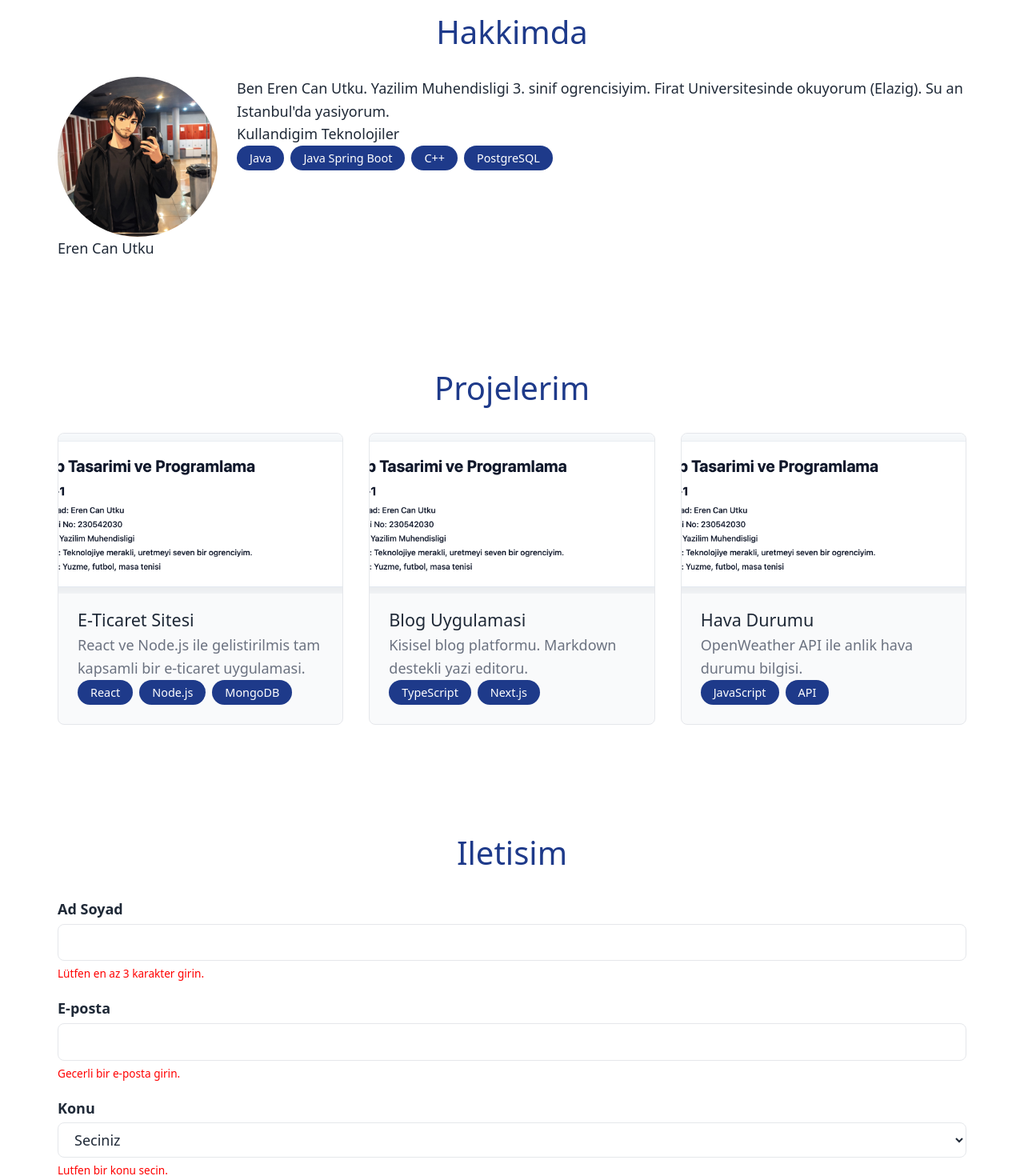
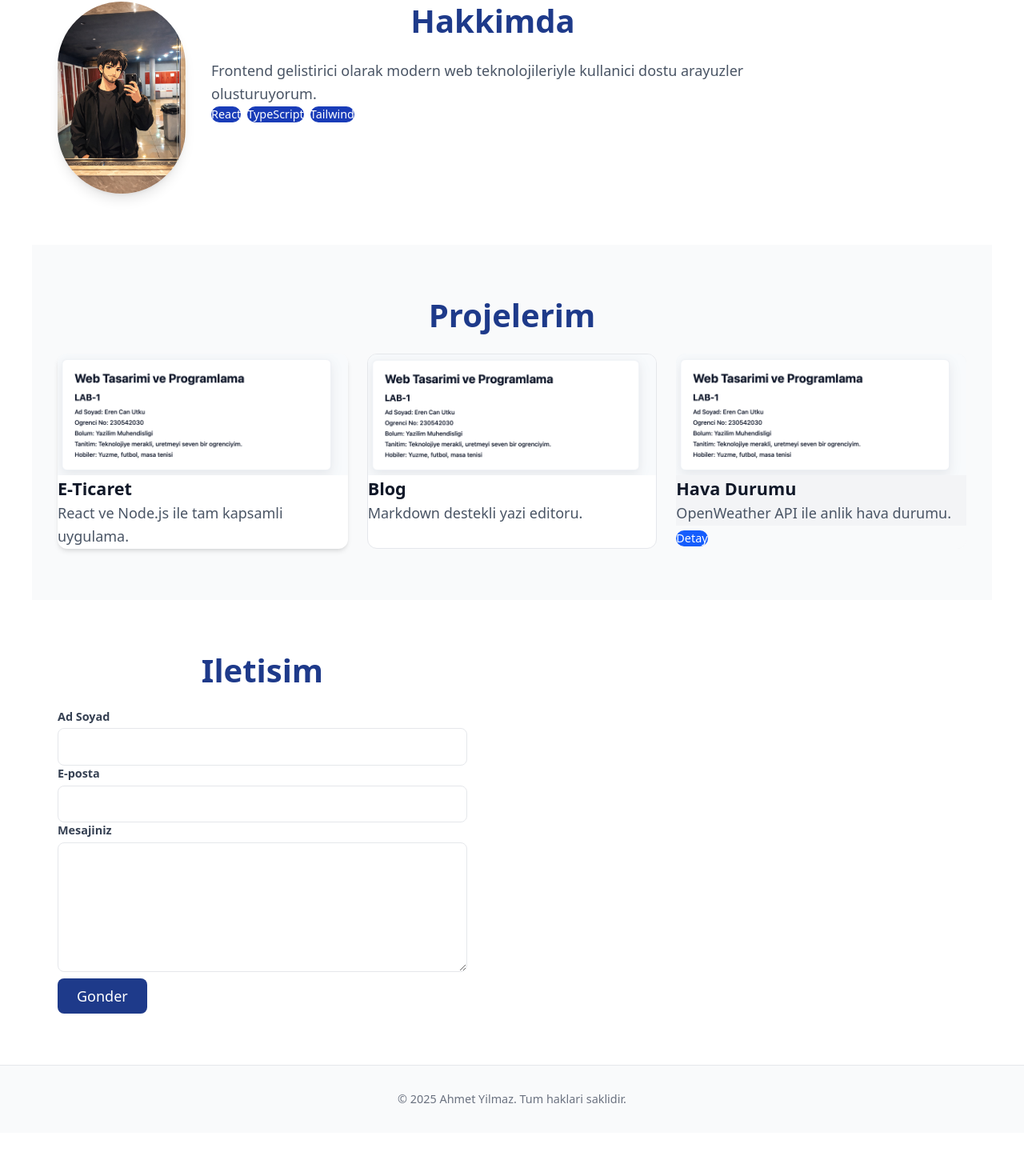
Before and after one commit to Erencanutkuu/Web-Lab, a React (Vite) app: page / in a window 1280 px wide. Shown: the part 134-1604 px from the top of the page at 80% size. After the commit the page ends 1550 px from the top, so only its background shows below. Built offline with nearby package versions, Linux system fonts and the light colour scheme.

Commit message:
feat: migrate portfolio to Tailwind CSS

```diff
--- a/src/App.tsx
+++ b/src/App.tsx
@@ -1,181 +1,156 @@
+import Button from "./components/Button";
+import Input from "./components/Input";
+import Card from "./components/Card";
+
 function App() {
   return (
     <>
-      <a href="#main-content" className="skip-link">
+      <a
+        href="#main-content"
+        className="sr-only focus:not-sr-only focus:absolute focus:top-0 focus:left-0 bg-blue-800 text-white p-2 z-50"
+      >
         Ana icerige atla
       </a>
 
-      <header>
-        <h1 className="site-title">Web Tasarimi ve Programlama</h1>
+      <header className="sticky top-0 z-40 bg-white dark:bg-gray-900 border-b border-gray-200 dark:border-gray-700">
+        <div className="max-w-6xl mx-auto px-4 py-3 flex flex-col sm:flex-row justify-between items-center gap-3">
+          <h1 className="text-xl font-bold text-blue-800 dark:text-blue-300">
+            Ahmet Yilmaz
+          </h1>
           <nav aria-label="Ana navigasyon">
-          <ul>
+            <ul className="flex flex-wrap gap-2">
               <li>
-              <a href="#hakkimda">Hakkimda</a>
+                <a
+                  href="#hakkimda"
+                  className="px-3 py-1 rounded-md text-gray-700 dark:text-gray-300 hover:bg-blue-100 dark:hover:bg-gray-800 transition-colors"
+                >
+                  Hakkimda
+                </a>
               </li>
               <li>
-              <a href="#projeler">Projeler</a>
+                <a
+                  href="#projeler"
+                  className="px-3 py-1 rounded-md text-gray-700 dark:text-gray-300 hover:bg-blue-100 dark:hover:bg-gray-800 transition-colors"
+                >
+                  Projeler
+                </a>
               </li>
               <li>
-              <a href="#iletisim">Iletisim</a>
+                <a
+                  href="#iletisim"
+                  className="px-3 py-1 rounded-md text-gray-700 dark:text-gray-300 hover:bg-blue-100 dark:hover:bg-gray-800 transition-colors"
+                >
+                  Iletisim
+                </a>
               </li>
             </ul>
           </nav>
+        </div>
       </header>
 
       <main id="main-content">
-        <section id="hakkimda">
-          <h2>Hakkimda</h2>
-          <div className="about-content">
-            <figure>
+        <section id="hakkimda" className="py-16 px-4">
+          <div className="max-w-4xl mx-auto flex flex-col md:flex-row items-center md:items-start gap-8">
+            <figure className="shrink-0">
               <img
                 src="/foto.jpg"
-                alt="Eren Can Utku'nun vesikalik fotografi"
+                alt="Ahmet Yilmaz vesikalik fotografi"
+                className="w-40 h-40 rounded-full object-cover shadow-lg"
               />
-              <figcaption>Eren Can Utku</figcaption>
             </figure>
             <div>
-              <p>
-                Ben Eren Can Utku. Yazilim Muhendisligi 3. sinif ogrencisiyim.
-                Firat Universitesinde okuyorum (Elazig). Su an Istanbul'da
-                yasiyorum.
+              <h2 className="text-3xl font-bold text-gray-900 dark:text-white mb-4 text-center md:text-left">
+                Hakkimda
+              </h2>
+              <p className="text-gray-600 dark:text-gray-400 mb-4 leading-relaxed">
+                Frontend gelistirici olarak modern web teknolojileriyle
+                kullanici dostu arayuzler olusturuyorum.
               </p>
-              <h3>Kullandigim Teknolojiler</h3>
-              <ul
-                className="skill-tags"
-                role="list"
-                aria-label="Beceri etiketleri"
-              >
-                <li>Java</li>
-                <li>Java Spring Boot</li>
-                <li>C++</li>
-                <li>PostgreSQL</li>
+              <ul className="flex flex-wrap gap-2">
+                <li className="bg-blue-800 text-white px-3 py-1 rounded-full text-sm">
+                  React
+                </li>
+                <li className="bg-blue-800 text-white px-3 py-1 rounded-full text-sm">
+                  TypeScript
+                </li>
+                <li className="bg-blue-800 text-white px-3 py-1 rounded-full text-sm">
+                  Tailwind
+                </li>
               </ul>
             </div>
           </div>
         </section>
 
-        <section id="projeler">
-          <h2>Projelerim</h2>
-          <div className="project-grid">
-            <article className="project-card">
-              <img
-                src="/proje-1.png"
-                alt="E-Ticaret sitesi anasayfa ekran goruntusu"
-              />
-              <h3>E-Ticaret Sitesi</h3>
-              <p>
-                React ve Node.js ile gelistirilmis tam kapsamli bir e-ticaret
-                uygulamasi.
-              </p>
-              <ul className="skill-tags">
-                <li>React</li>
-                <li>Node.js</li>
-                <li>MongoDB</li>
-              </ul>
-            </article>
-
-            <article className="project-card">
-              <img
-                src="/proje-2.png"
-                alt="Blog uygulamasi yazi listesi gorunumu"
-              />
-              <h3>Blog Uygulamasi</h3>
-              <p>Kisisel blog platformu. Markdown destekli yazi editoru.</p>
-              <ul className="skill-tags">
-                <li>TypeScript</li>
-                <li>Next.js</li>
-              </ul>
-            </article>
-
-            <article className="project-card">
-              <img
-                src="/proje-2.png"
-                alt="Hava durumu uygulamasi arayuzu"
-              />
-              <h3>Hava Durumu</h3>
-              <p>OpenWeather API ile anlik hava durumu bilgisi.</p>
-              <ul className="skill-tags">
-                <li>JavaScript</li>
-                <li>API</li>
-              </ul>
-            </article>
+        <section
+          id="projeler"
+          className="py-16 px-4 bg-gray-50 dark:bg-gray-900"
+        >
+          <div className="max-w-6xl mx-auto">
+            <h2 className="text-3xl font-bold text-center text-gray-900 dark:text-white mb-10">
+              Projelerim
+            </h2>
+            <div className="grid grid-cols-1 sm:grid-cols-2 lg:grid-cols-3 gap-6">
+              <Card
+                variant="elevated"
+                title="E-Ticaret"
+                image="/proje-1.png"
+                imageAlt="E-Ticaret anasayfa gorunumu"
+              >
+                React ve Node.js ile tam kapsamli uygulama.
+              </Card>
+              <Card
+                variant="outlined"
+                title="Blog"
+                image="/proje-2.png"
+                imageAlt="Blog yazi listesi gorunumu"
+              >
+                Markdown destekli yazi editoru.
+              </Card>
+              <Card
+                variant="filled"
+                title="Hava Durumu"
+                image="/proje-2.png"
+                imageAlt="Hava durumu uygulamasi arayuzu"
+                footer={<Button size="sm">Detay</Button>}
+              >
+                OpenWeather API ile anlik hava durumu.
+              </Card>
+            </div>
           </div>
         </section>
 
-        <section id="iletisim">
-          <h2>Iletisim</h2>
-          <form>
-            <div className="form-group">
-              <label htmlFor="ad-soyad">Ad Soyad</label>
-              <input
-                id="ad-soyad"
-                name="ad-soyad"
-                type="text"
-                autoComplete="name"
+        <section id="iletisim" className="py-16 px-4">
+          <div className="max-w-lg mx-auto">
+            <h2 className="text-3xl font-bold text-center text-gray-900 dark:text-white mb-8">
+              Iletisim
+            </h2>
+            <form className="space-y-4">
+              <Input id="name" label="Ad Soyad" required />
+              <Input id="email" label="E-posta" type="email" required />
+              <div className="space-y-1">
+                <label
+                  htmlFor="message"
+                  className="block text-sm font-medium text-gray-700 dark:text-gray-300"
+                >
+                  Mesajiniz
+                </label>
+                <textarea
+                  id="message"
+                  rows={5}
                   required
-                minLength={3}
-                aria-describedby="ad-soyad-hata"
-              />
-              <small id="ad-soyad-hata" className="error-msg" role="alert">
-                Lütfen en az 3 karakter girin.
-              </small>
+                  className="w-full px-3 py-2 rounded-lg border border-gray-300 focus:ring-2 focus:ring-blue-500 focus:outline-none dark:bg-gray-800 dark:text-gray-100 dark:border-gray-600"
+                ></textarea>
               </div>
-
-            <div className="form-group">
-              <label htmlFor="email">E-posta</label>
-              <input
-                id="email"
-                name="email"
-                type="email"
-                autoComplete="email"
-                required
-                aria-describedby="email-hata"
-              />
-              <small id="email-hata" className="error-msg" role="alert">
-                Gecerli bir e-posta girin.
-              </small>
+              <Button variant="primary" size="lg" type="submit">
+                Gonder
+              </Button>
+            </form>
           </div>
-
-            <div className="form-group">
-              <label htmlFor="konu">Konu</label>
-              <select
-                id="konu"
-                name="konu"
-                required
-                aria-describedby="konu-hata"
-              >
-                <option value="">Seciniz</option>
-                <option value="staj">Staj</option>
-                <option value="proje">Proje</option>
-                <option value="diger">Diger</option>
-              </select>
-              <small id="konu-hata" className="error-msg" role="alert">
-                Lutfen bir konu secin.
-              </small>
-            </div>
-
-            <div className="form-group">
-              <label htmlFor="mesaj">Mesaj</label>
-              <textarea
-                id="mesaj"
-                name="mesaj"
-                rows={4}
-                required
-                minLength={10}
-                aria-describedby="mesaj-hata"
-              />
-              <small id="mesaj-hata" className="error-msg" role="alert">
-                Lutfen en az 10 karakter yazin.
-              </small>
-            </div>
-
-            <button type="submit">Gonder</button>
-          </form>
         </section>
       </main>
 
-      <footer>
-        <p>&copy; 2025 Ad Soyad. Tum haklari saklidir.</p>
+      <footer className="bg-gray-100 dark:bg-gray-900 border-t border-gray-200 dark:border-gray-700 text-center py-6 px-4 text-gray-500 dark:text-gray-400 text-sm">
+        <p>&copy; 2025 Ahmet Yilmaz. Tum haklari saklidir.</p>
       </footer>
     </>
   );
```
Lines whose indentation alone changed are shown as unchanged.
